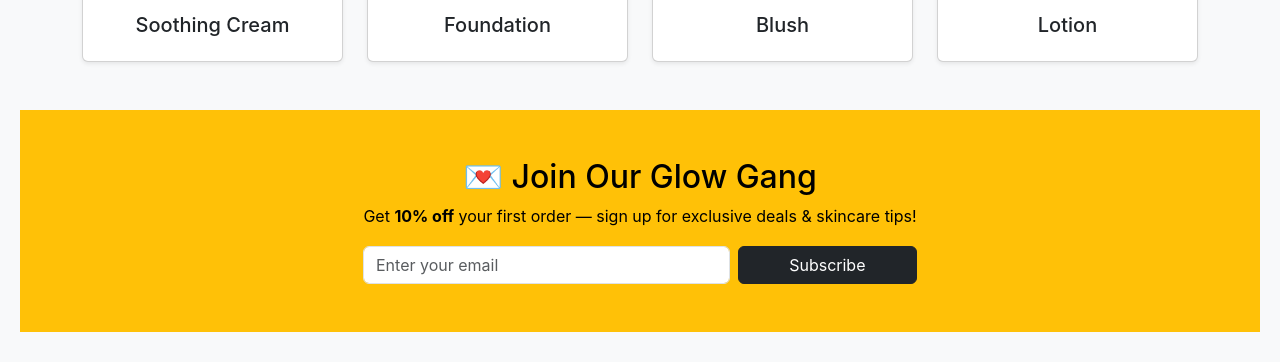
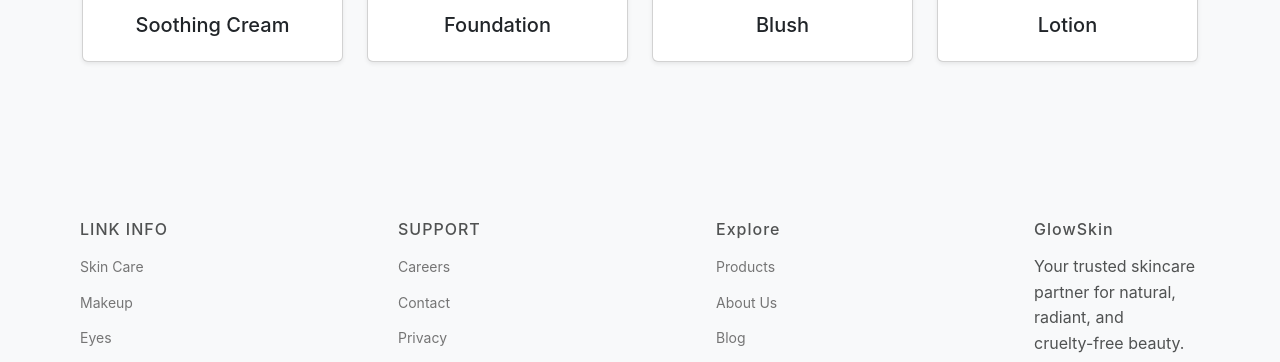
Before and after one commit to Kimdarika/Bootstrap-by-Darika, a plain HTML site: page page/bootstrip.html in a window 1280 px wide. Shown: the part 1128-1490 px from the top of the page. Drawn offline with nearby package versions, Linux system fonts and the light colour scheme.

Commit message:
rika file

```diff
--- a/page/bootstrip.html
+++ b/page/bootstrip.html
@@ -122,7 +122,7 @@
     </section>
 
     <!-- Newsletter Signup -->
-    <section class="py-5 text-center bg-warning">
+    <!-- <section class="py-5 text-center bg-warning">
       <div class="container">
         <h2>💌 Join Our Glow Gang</h2>
         <p>Get <strong>10% off</strong> your first order — sign up for exclusive deals & skincare tips!</p>
@@ -135,7 +135,7 @@
           </div>
         </form>
       </div>
-    </section>
+    </section> -->
 
 <!-- Footer -->
     <div class="footer">
```
